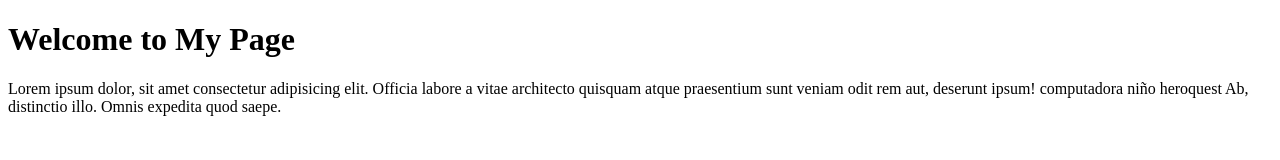
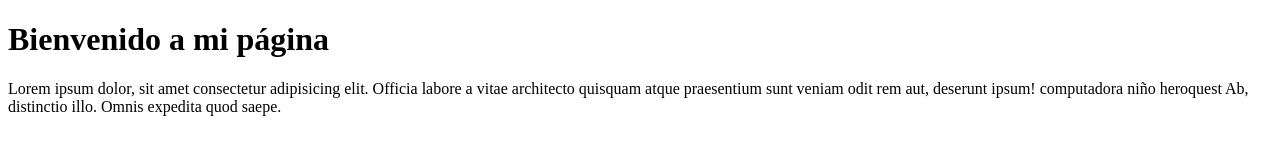
Before and after one commit to RafaelBaltazar71/VSCode_Curso, a plain HTML site: page index.html in a window 1280 px wide. Drawn offline with Linux system fonts and the light colour scheme.

Commit message:
Actualizo index.html
Se cambio de ingles a español

```diff
--- a/index.html
+++ b/index.html
@@ -6,7 +6,7 @@
     <title>Document</title>
 </head>
 <body>
-    <h1>Welcome to My Page</h1>
+    <h1>Bienvenido a mi página</h1>
     <script src="js/main.js"></script>
     <p>Lorem ipsum dolor, sit amet consectetur adipisicing elit. Officia labore a vitae architecto quisquam atque praesentium sunt veniam odit rem aut, deserunt ipsum! computadora niño heroquest Ab, distinctio illo. Omnis expedita quod saepe.</p>
 </body>
```
